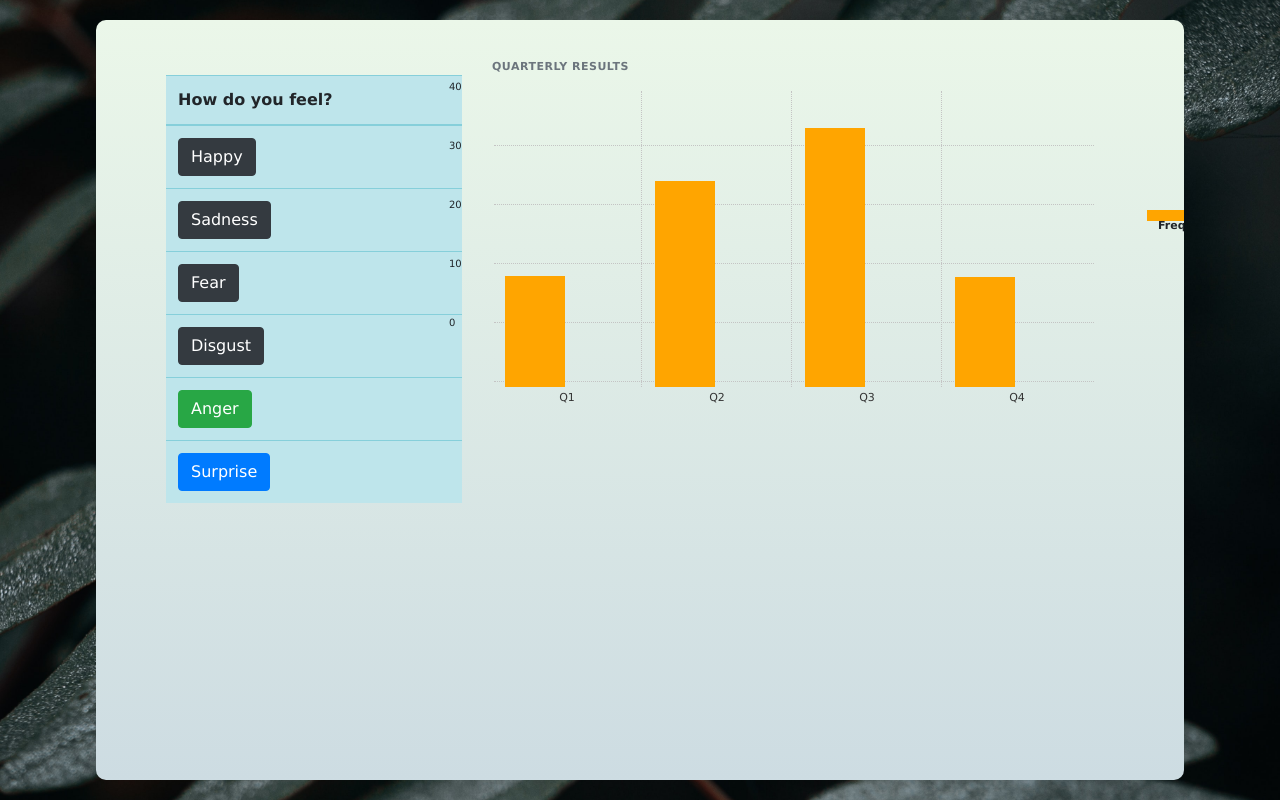
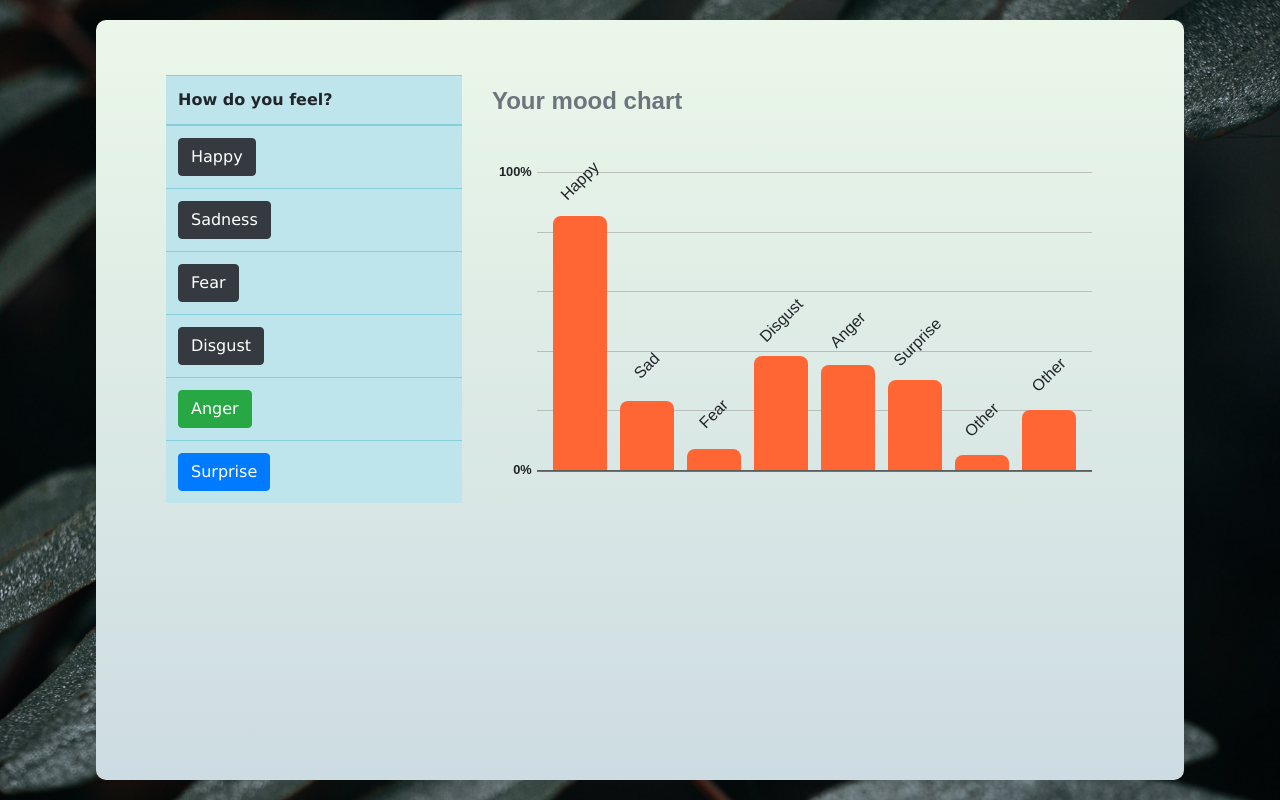
Before and after one commit to tq-o/cs326-final-kappa, a website: page front/html/moodchart.html in a window 1280 px wide. Drawn offline with nearby package versions, Linux system fonts and the light colour scheme.

Commit message:
breathe + graph

```diff
--- a/front/css/moodchart.css
+++ b/front/css/moodchart.css
@@ -10,127 +10,146 @@ body {
   font-family: "fira-sans-2", Verdana, sans-serif;
 }
 
-#q-graph {
-  display: block; /* fixes layout wonkiness in FF1.5 */
-  position: relative;
-  width: 600px;
-  height: 300px;
-  margin: 1.1em 0 0;
-  padding: 0;
-  background: transparent;
-  font-size: 11px;
+
+
+.graph {
+	margin-bottom:1em;
+  font:normal 100%/150% arial,helvetica,sans-serif;
 }
 
-#q-graph caption {
-  caption-side: top;
-  width: 600px;
-  text-transform: uppercase;
-  letter-spacing: .5px;
-  top: -40px;
-  position: relative;
-  z-index: 10;
-  font-weight: bold;
+.graph caption {
+	font:bold 150%/120% arial,helvetica,sans-serif;
+	padding-bottom:0.33em;
 }
 
-#q-graph tr, #q-graph th, #q-graph td {
-  position: absolute;
-  bottom: 0;
-  width: 150px;
-  z-index: 2;
-  margin: 0;
-  padding: 0;
-  text-align: center;
+.graph tbody th {
+	text-align:right;
 }
 
-#q-graph td {
-  transition: all .3s ease;
+@supports (display:grid) {
+
+	@media (min-width:32em) {
+
+		.graph {
+			display:block;
+      width:600px;
+      height:300px;
 		}
 
-#q-graph thead tr {
-  left: 100%;
-  top: 50%;
-  bottom: auto;
-  margin: -2.5em 0 0 5em;}
-#q-graph thead th {
-  width: 7.5em;
-  height: auto;
-  padding: 0.5em 1em;
-}
-#q-graph thead th.sent {
-  top: 0;
-  left: 0;
-  line-height: 2;
-}
-#q-graph thead th.paid {
-  top: 2.75em;
-  line-height: 2;
-  left: 0;
+		.graph caption {
+			display:block;
 		}
 
-#q-graph tbody tr {
-  height: 296px;
-  padding-top: 2px;
-  border-right: 1px dotted #C4C4C4;
-  color: #AAA;
-}
-#q-graph #q1 {
-  left: 0;
-}
-#q-graph #q2 {left: 150px;}
-#q-graph #q3 {left: 300px;}
-#q-graph #q4 {left: 450px; border-right: none;}
-#q-graph tbody th {bottom: -1.75em; vertical-align: top;
-font-weight: normal; color: #333;}
-#q-graph .bar {
-  width: 60px;
-  border: 1px solid;
-  border-bottom: none;
-  color: #000;
-}
-#q-graph .bar p {
-  margin: 5px 0 0;
-  padding: 0;
-  opacity: .4;
-}
-#q-graph .sent {
-  left: 13px;
-  background-color: orange;
-  border-color: transparent;
-}
-#q-graph .paid {
-  left: 77px;
-  background-color: yellow;
-  border-color: transparent;
+		.graph thead {
+			display:none;
 		}
 
-
-#ticks {
-  position: relative;
-  top: -300px;
-  left: 2px;
-  width: 596px;
-  height: 300px;
-  z-index: 1;
-  margin-bottom: -300px;
-  font-size: 10px;
-  font-family: "fira-sans-2", Verdana, sans-serif;
+		.graph tbody {
+			position:relative;
+			display:grid;
+			grid-template-columns:repeat(auto-fit, minmax(2em, 1fr));
+			column-gap:2.5%;
+			align-items:end;
+			height:100%;
+			margin:3em 0 1em 2.8em;
+			padding:0 1em;
+			border-bottom:2px solid rgba(0,0,0,0.5);
+			background:repeating-linear-gradient(
+				180deg,
+				rgba(170,170,170,0.7) 0,
+				rgba(170,170,170,0.7) 1px,
+				transparent 1px,
+				transparent 20%
+			);
 		}
 
-#ticks .tick {
-  position: relative;
-  border-bottom: 1px dotted #C4C4C4;
-  width: 600px;
+		.graph tbody:before,
+		.graph tbody:after {
+			position:absolute;
+			left:-3.2em;
+			width:2.8em;
+			text-align:right;
+			font:bold 80%/120% arial,helvetica,sans-serif;
 		}
 
-#ticks .tick p {
-  position: absolute;
-  left: -5em;
-  top: -0.8em;
-  margin: 0 0 0 0.5em;
+		.graph tbody:before {
+			content:"100%";
+			top:-0.6em;
 		}
 
+		.graph tbody:after {
+			content:"0%";
+			bottom:-0.6em;
+		}
 
+		.graph tr {
+			position:relative;
+			display:block;
+		}
 
+		.graph tr:hover {
+			z-index:999;
+		}
+
+		.graph th,
+		.graph td {
+			display:block;
+			text-align:center;
+		}
+
+		.graph tbody th {
+			position:absolute;
+			top:-3em;
+			left:0;
+			width:100%;
+			font-weight:normal;
+			text-align:center;
+      white-space:nowrap;
+			text-indent:0;
+			transform:rotate(-45deg);
+		}
+
+		.graph tbody th:after {
+			content:"";
+		}
+
+		.graph td {
+			width:100%;
+			height:100%;
+			background:#F63;
+			border-radius:0.5em 0.5em 0 0;
+			transition:background 0.5s;
+		}
+
+		.graph tr:hover td {
+			opacity:0.7;
+		}
+
+		.graph td span {
+			overflow:hidden;
+			position:absolute;
+			left:50%;
+			top:50%;
+			width:0;
+			padding:0.5em 0;
+			margin:-1em 0 0;
+			font:normal 85%/120% arial,helvetica,sans-serif;
+/* 			background:white; */
+/* 			box-shadow:0 0 0.25em rgba(0,0,0,0.6); */
+			font-weight:bold;
+			opacity:0;
+			transition:opacity 0.5s;
+      color:white;
+		}
+
+		.toggleGraph:checked + table td span,
+		.graph tr:hover td span {
+			width:4em;
+			margin-left:-2em; /* 1/2 the declared width */
+			opacity:1;
+		}
+	}
+}
 .background {
     background-image: url(../images/bg-login.jpg);
     width: 100%;
--- a/front/html/moodchart.html
+++ b/front/html/moodchart.html
@@ -42,45 +42,49 @@
               </table>
             </div>
             <div class="col-8">
-                    <table id="q-graph">
-                    <caption>Quarterly Results</caption>
+                    <table class="graph">
+                      <caption>Your mood chart</caption>
                       <thead>
                         <tr>
-                    <th></th>
-                    <th class="sent">Frequency</th>
+                          <th scope="col">Item</th>
+                          <th scope="col">Percent</th>
                         </tr>
-                    </thead>
-                    <tbody>
-                    <tr class="qtr" id="q1">
-                    <th scope="row">Q1</th>
-                    <td class="sent bar" style="height: 111px;"><p></p></td>
-                    <!-- <td class="paid bar" style="height: 99px;"><p></p></td> -->
+                      </thead><tbody>
+                        <tr style="height:85%">
+                          <th scope="row">Happy</th>
+                          <td><span>85%</span></td>
                         </tr>
-                    <tr class="qtr" id="q2">
-                    <th scope="row">Q2</th>
-                    <td class="sent bar" style="height: 206px;"><p></p></td>
-                    <!-- <td class="paid bar" style="height: 194px;"><p></p></td> -->
+                        <tr style="height:23%">
+                          <th scope="row">Sad</th>
+                          <td><span>23%</span></td>
                         </tr>
-                    <tr class="qtr" id="q3">
-                    <th scope="row">Q3</th>
-                    <td class="sent bar" style="height: 259px;"><p></p></td>
-                    <!-- <td class="paid bar" style="height: 193px;"><p></p></td> -->
+                        <tr style="height:7%">
+                          <th scope="row">Fear</th>
+                          <td><span>7%</span></td>
                         </tr>
-                    <tr class="qtr" id="q4">
-                    <th scope="row">Q4</th>
-                    <td class="sent bar" style="height: 110px;"><p></p></td>
-                    <!-- <td class="paid bar" style="height: 195px;"><p></p></td> -->
+                        <tr style="height:38%">
+                          <th scope="row">Disgust</th>
+                          <td><span>38%</span></td>
+                        </tr>
+                        <tr style="height:35%">
+                          <th scope="row">Anger</th>
+                          <td><span>35%</span></td>
+                        </tr>
+                        <tr style="height:30%">
+                          <th scope="row">Surprise</th>
+                          <td><span>30%</span></td>
+                        </tr>
+                        <tr style="height:5%">
+                          <th scope="row">Other</th>
+                          <td><span>5%</span></td>
+                        </tr>
+                        <tr style="height:20%">
+                          <th scope="row">Other</th>
+                          <td><span>20%</span></td>
                         </tr>
                       </tbody>
                     </table>
 
-                    <div id="ticks">
-                    <div class="tick" style="height: 59px;"><p>40</p></div>
-                    <div class="tick" style="height: 59px;"><p>30</p></div>
-                    <div class="tick" style="height: 59px;"><p>20</p></div>
-                    <div class="tick" style="height: 59px;"><p>10</p></div>
-                    <div class="tick" style="height: 59px;"><p>0</p></div>
-                    </div>
             </div>
           </div>
         </div>
```
Lines whose indentation alone changed are shown as unchanged.
